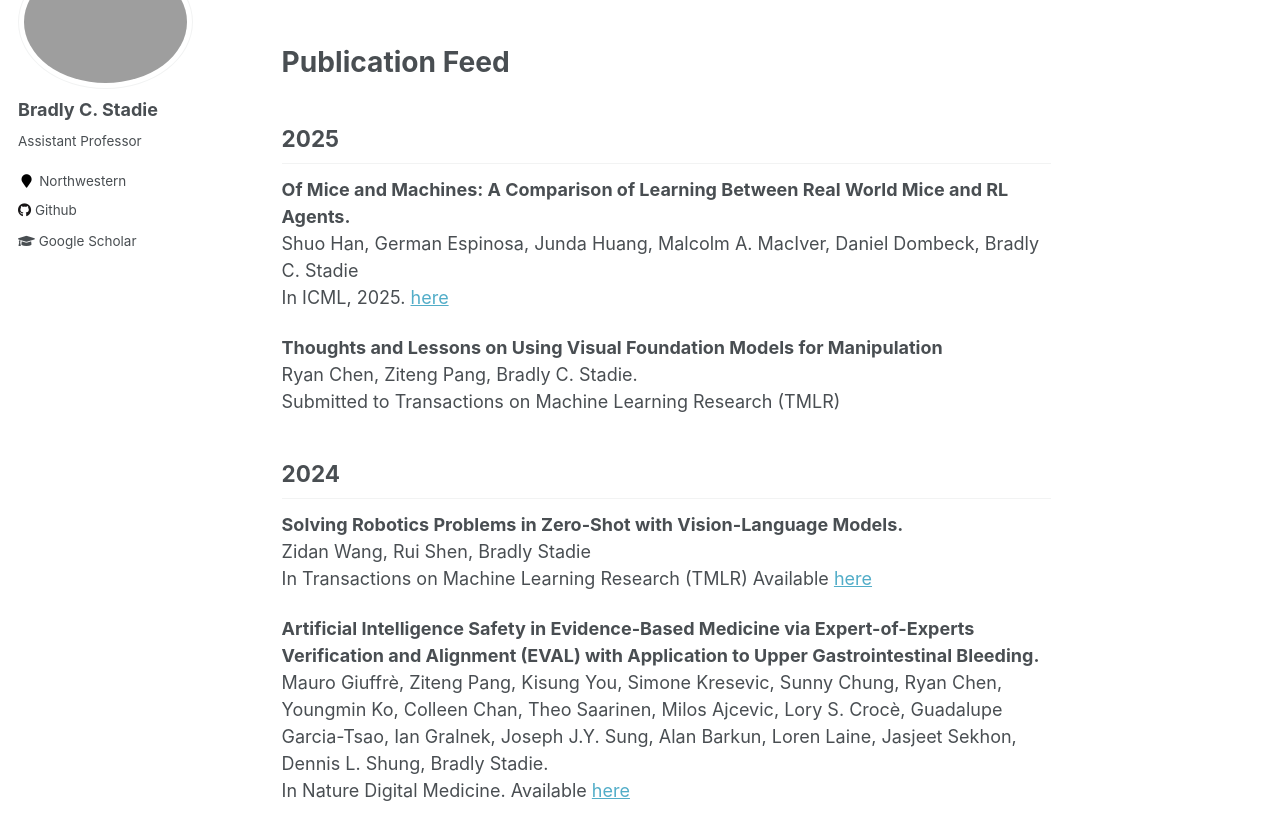
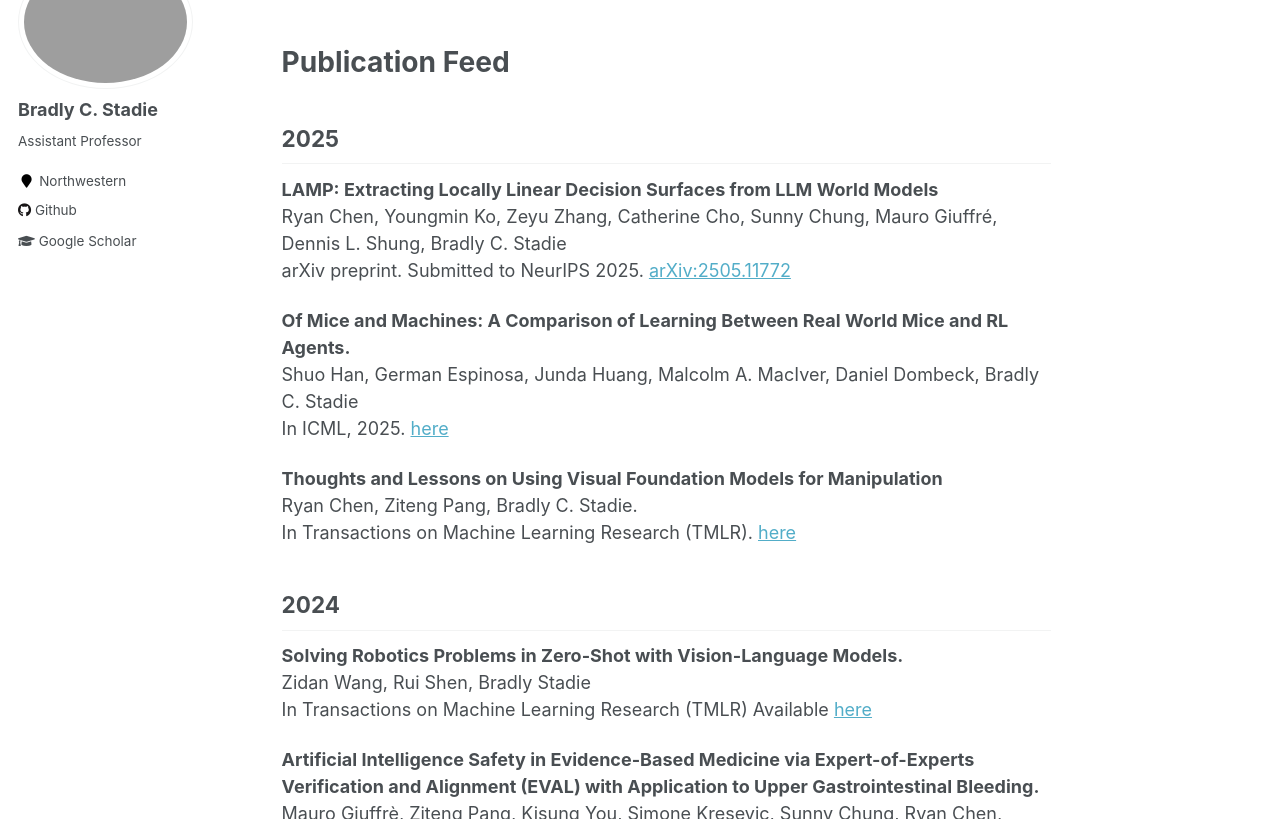
Before and after one commit to bstadie/bstadie.github.io, a Jekyll site: the page built from _pages/about.md, in a window 1280 px wide and 900 px high, scrolled down 1308 px, cut to the strip 81-900 px from the top of the window. Built offline with Jekyll 4.4.1, drawn with Linux system fonts in a browser that asks for light colours.

Commit message:
Update about.md

```diff
--- a/_pages/about.md
+++ b/_pages/about.md
@@ -70,13 +70,20 @@ I recently made a YouTube video about some of my research for a general audience
 
 ## 2025
 
+**LAMP: Extracting Locally Linear Decision Surfaces from LLM World Models**
+Ryan Chen, Youngmin Ko, Zeyu Zhang, Catherine Cho, Sunny Chung, Mauro Giuffré, Dennis L. Shung, Bradly C. Stadie
+arXiv preprint. Submitted to NeurIPS 2025. [arXiv:2505.11772](https://arxiv.org/abs/2505.11772)
+
 **Of Mice and Machines: A Comparison of Learning Between Real World Mice and RL Agents.**
 Shuo Han, German Espinosa, Junda Huang, Malcolm A. MacIver, Daniel Dombeck, Bradly C. Stadie
 In ICML, 2025. [here](https://openreview.net/forum?id=q2pjlx1OeX)
 
 **Thoughts and Lessons on Using Visual Foundation Models for Manipulation**
 Ryan Chen, Ziteng Pang, Bradly C. Stadie.
-Submitted to Transactions on Machine Learning Research (TMLR)
+In Transactions on Machine Learning Research (TMLR). [here](https://openreview.net/forum?id=o6mnkDzVuc)
+
+
+
 
 ## 2024
 
```
